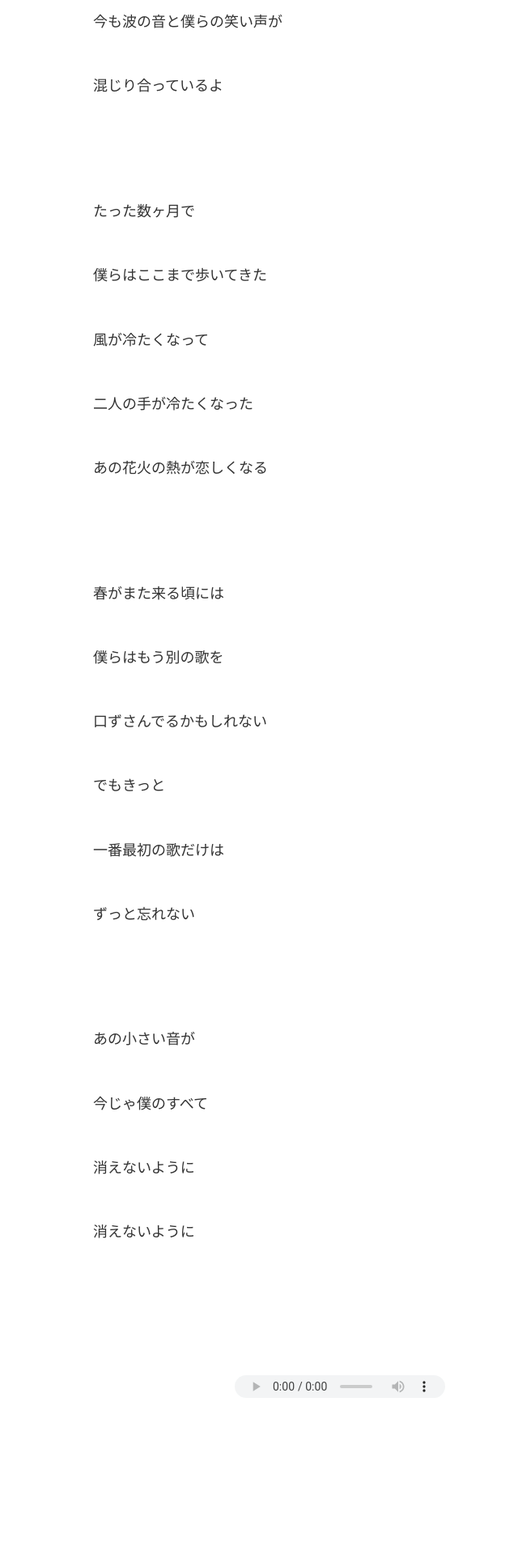
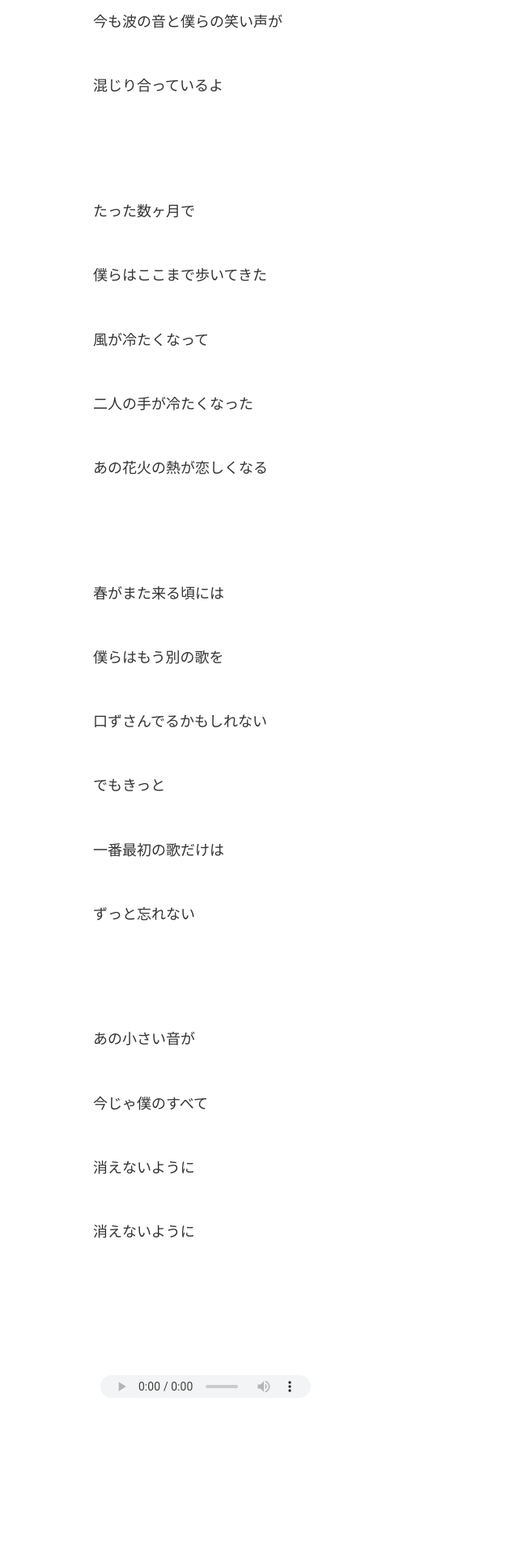
Before and after one commit to ohlucinda/jemlyrics, a Jekyll site: the page built from _posts/2026-04-25-小さい音.md, in a window 1280 px wide. Shown: the part 1199-3119 px from the top of the page at 81% size, without its empty margins (225-865 px from the left). Built offline with Jekyll 4.4.1, drawn with Linux system fonts in a browser that asks for light colours; some web fonts are replaced.

Commit message:
Update 2026-04-25-小さい音.md

```diff
--- a/_posts/2026-04-25-小さい音.md
+++ b/_posts/2026-04-25-小さい音.md
@@ -36,7 +36,7 @@ title: 小さい音
 消えないように
 消えないように
 
-<div style="text-align:center; margin: 20px 0;">
+<div style="margin: 20px 0;">
   <audio controls style="width:260px; height:28px; opacity:0.85;">
     <source src="https://raw.githubusercontent.com/ohlucinda/media/main/chiisai-oto.mp3">
   </audio>
```
